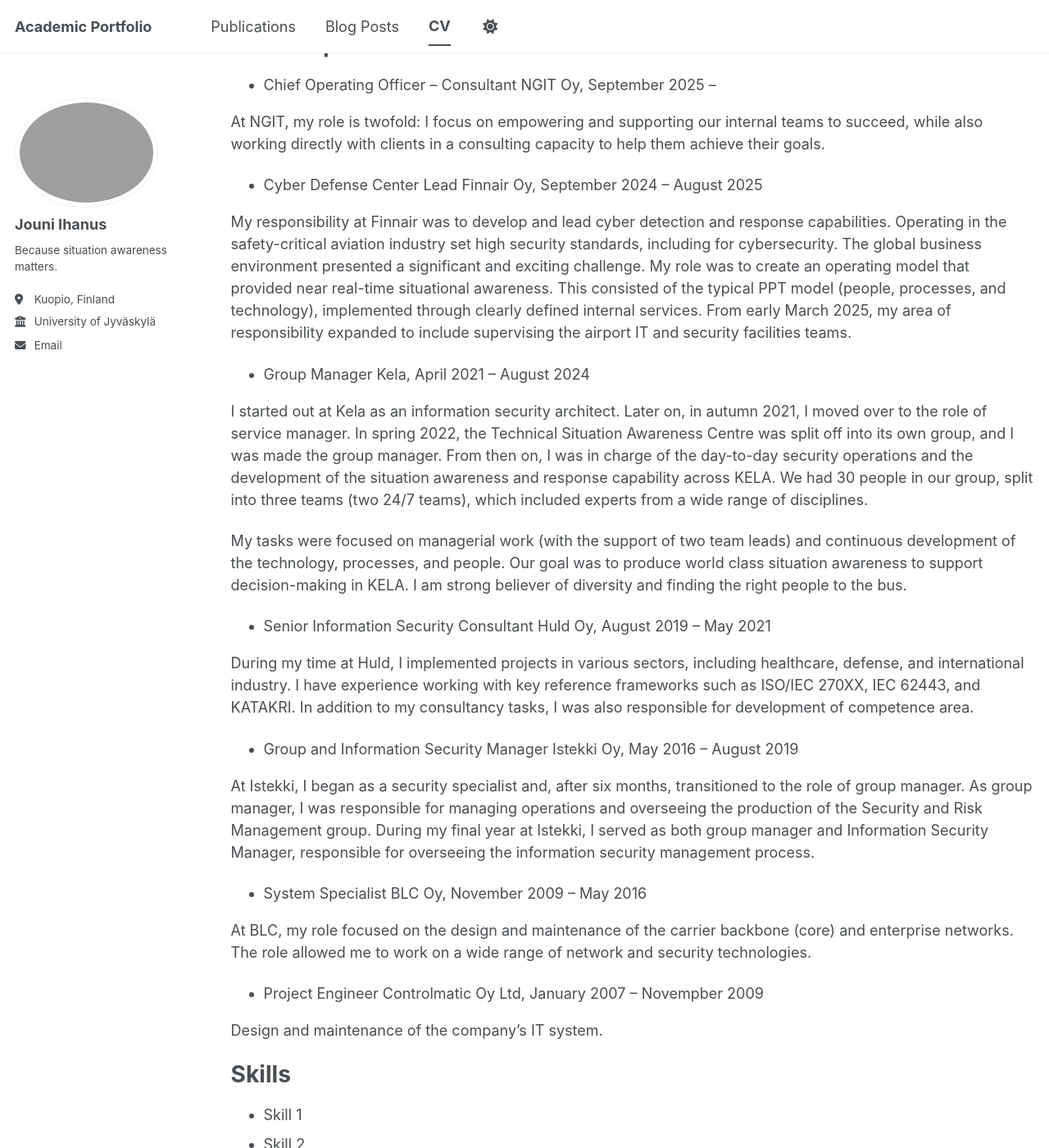
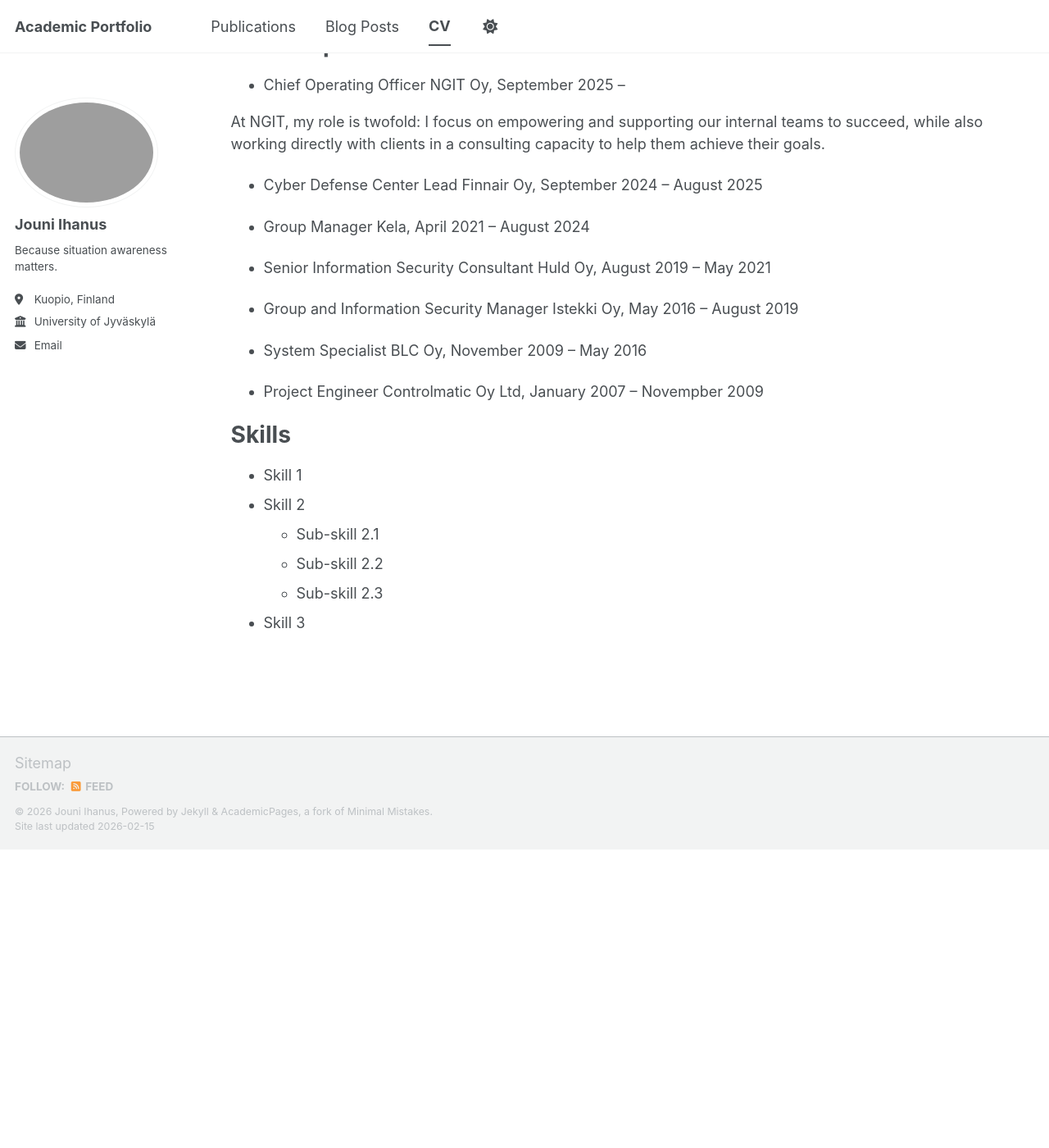
Before and after one commit to WNemesisW/WNemesisW.github.io, a Jekyll site: the page built from _pages/cv.md, in a window 1280 px wide and 1400 px high, scrolled down 364 px. Shown: the whole window at 82% size. Built offline with Jekyll 4.4.1, drawn with Linux system fonts in a browser that asks for light colours; a script bundle is joined from its source files by our own code; library files that are not in the unit come from our copies.

Commit message:
Update cv.md

```diff
--- a/_pages/cv.md
+++ b/_pages/cv.md
@@ -19,7 +19,7 @@
 
 Work experience
 ======
-* Chief Operating Officer – Consultant
+* Chief Operating Officer
 NGIT Oy, September 2025 –
 
 At NGIT, my role is twofold: I focus on empowering and supporting our internal teams to succeed, while also working directly with clients in a consulting capacity to help them achieve their goals.
@@ -27,34 +27,20 @@
 * Cyber Defense Center Lead
 Finnair Oy, September 2024 – August 2025
 
-My responsibility at Finnair was to develop and lead cyber detection and response capabilities. Operating in the safety-critical aviation industry set high security standards, including for cybersecurity. The global business environment presented a significant and exciting challenge. My role was to create an operating model that provided near real-time situational awareness. This consisted of the typical PPT model (people, processes, and technology), implemented through clearly defined internal services. From early March 2025, my area of responsibility expanded to include supervising the airport IT and security facilities teams.
-
 * Group Manager
 Kela, April 2021 – August 2024
-
-I started out at Kela as an information security architect. Later on, in autumn 2021, I moved over to the role of service manager. In spring 2022, the Technical Situation Awareness Centre was split off into its own group, and I was made the group manager. From then on, I was in charge of the day-to-day security operations and the development of the situation awareness and response capability across KELA. We had 30 people in our group, split into three teams (two 24/7 teams), which included experts from a wide range of disciplines.
-
-My tasks were focused on managerial work (with the support of two team leads) and continuous development of the technology, processes, and people. Our goal was to produce world class situation awareness to support decision-making in KELA. I am strong believer of diversity and finding the right people to the bus.
 
 * Senior Information Security Consultant
 Huld Oy, August 2019 – May 2021
 
-During my time at Huld, I implemented projects in various sectors, including healthcare, defense, and international industry. I have experience working with key reference frameworks such as ISO/IEC 270XX, IEC 62443, and KATAKRI. In addition to my consultancy tasks, I was also responsible for development of competence area.
-
 * Group and Information Security Manager
 Istekki Oy, May 2016 – August 2019
-
-At Istekki, I began as a security specialist and, after six months, transitioned to the role of group manager. As group manager, I was responsible for managing operations and overseeing the production of the Security and Risk Management group. During my final year at Istekki, I served as both group manager and Information Security Manager, responsible for overseeing the information security management process.
 
 * System Specialist
 BLC Oy, November 2009 – May 2016
 
-At BLC, my role focused on the design and maintenance of the carrier backbone (core) and enterprise networks. The role allowed me to work on a wide range of network and security technologies.
-
 * Project Engineer
 Controlmatic Oy Ltd, January 2007 – Novempber 2009
-
-Design and maintenance of the company's IT system.
 
 Skills
 ======
```
